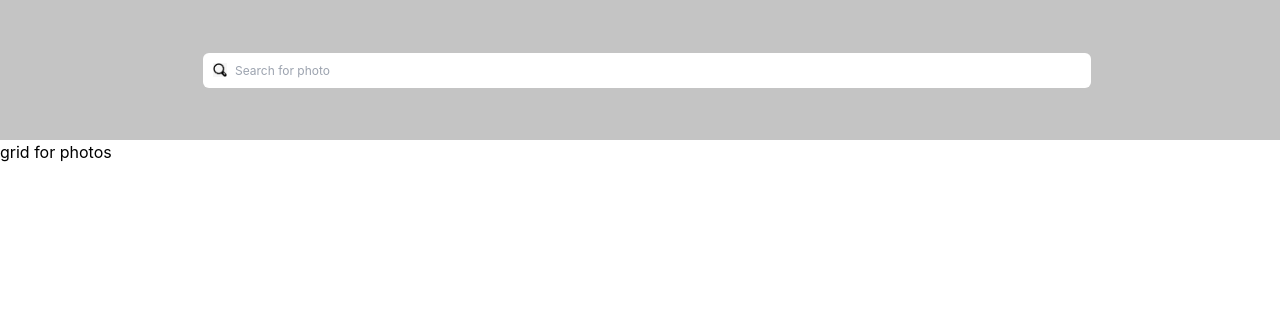
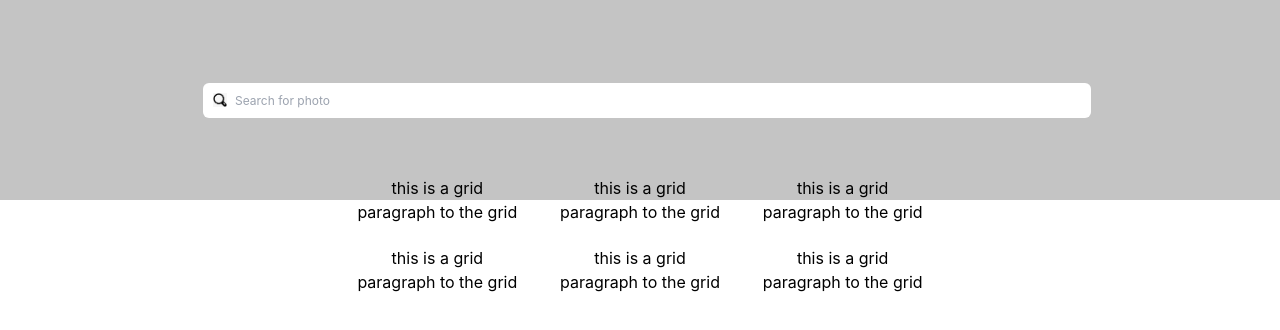
Before and after one commit to marvy-codes/miniUnsplashClone, a React (Create React App) app: page / in a window 1280 px wide. Shown: the top 330 px of the page. Built offline with nearby package versions, Linux system fonts and the light colour scheme.

Commit message:
add grid layout

```diff
--- /dev/null
+++ b/src/components/ImageCard.js
@@ -0,0 +1 @@
+export {}
--- a/src/components/Landing.js
+++ b/src/components/Landing.js
@@ -4,9 +4,14 @@ function Landing() {
     return (
         <div>
             <SearchBar />
-            <div>
-                <div>
-                    <p>grid for photos</p>
+            <div className=" h-[140px] max-w-screen-2xl mx-4 sm:mx-8 md:mx-12 2xl:px-[158px] 2xl:mx-auto -translate-y-6">
+                <div className="text-center mx-auto grid grid-cols-2 md:grid-cols-3 gap-x-[32px] gap-y-[22px] max-w-xl">
+                    <div><h1>this is a grid</h1> <p>paragraph to the grid</p></div>
+                    <div><h1>this is a grid</h1> <p>paragraph to the grid</p></div>
+                    <div><h1>this is a grid</h1> <p>paragraph to the grid</p></div>
+                    <div><h1>this is a grid</h1> <p>paragraph to the grid</p></div>
+                    <div><h1>this is a grid</h1> <p>paragraph to the grid</p></div>
+                    <div><h1>this is a grid</h1> <p>paragraph to the grid</p></div>
                 </div>
             </div>
         </div>
--- /dev/null
+++ b/src/components/Modal.js
@@ -0,0 +1 @@
+export {}
--- a/src/components/SearchBar.js
+++ b/src/components/SearchBar.js
@@ -1,9 +1,9 @@
 import searchIcon from '../assets/searchIcon.png'
 function SearchBar() {
     return (
-        <div className="bg-[#C4C4C4] w-full h-[140px]">
+        <div className="bg-[#C4C4C4] w-full h-[140px] md:h-[200px]">
             <div className=" h-[140px] max-w-screen-2xl mx-4 sm:mx-8 md:mx-12 2xl:px-[158px] 2xl:mx-auto ">
-                <div className="flex items-center justify-center h-[140px]">
+                <div className="flex items-center justify-center h-[140px] md:h-[200px]">
                     <img src={searchIcon} alt='searchIcon' className="w-[14px] h-[14px] translate-x-6"/>
                     <input placeholder="Search for photo" type="text" className="w-[75%] p-[10px] px-[32px] rounded-md text-[#272626] text-xs leading-[10px] focus:outline-none "/>
                 </div>
```
Also changed, not shown: 1 other file (tests, documents, lock files or other folders).
